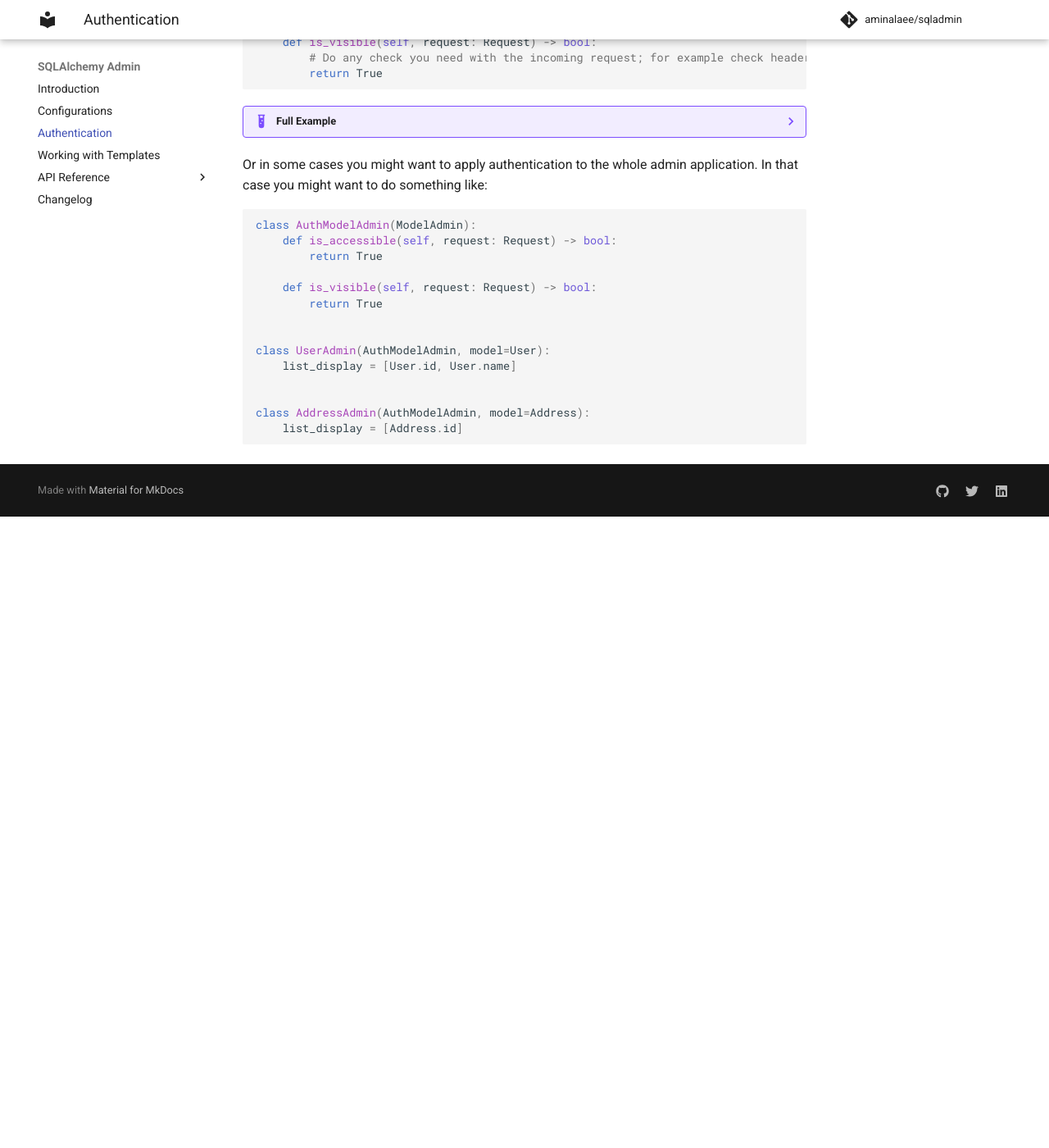
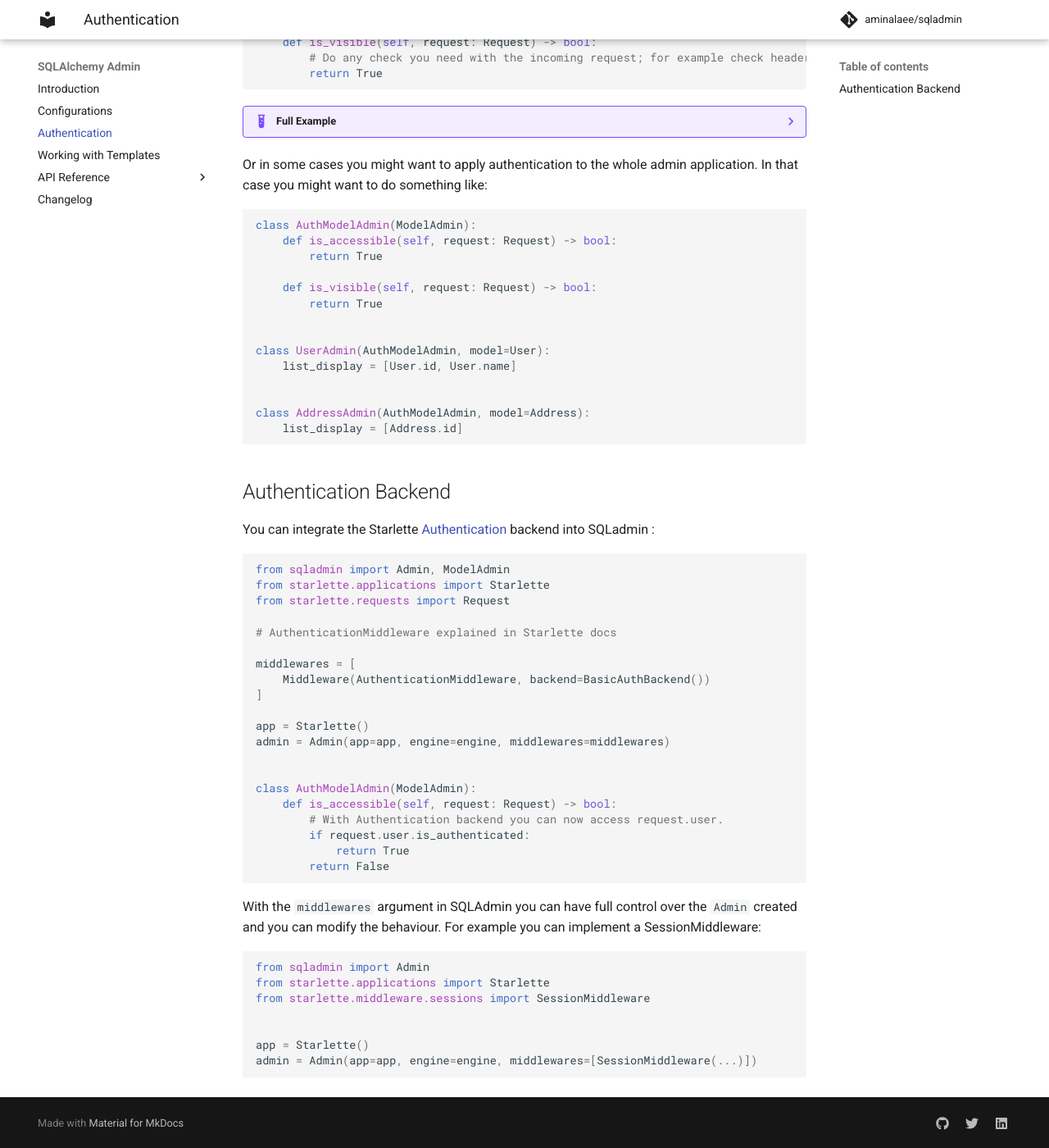
Before and after one commit to aminalaee/sqladmin, an MkDocs documentation site: the page built from docs/authentication.md, in a window 1280 px wide and 1400 px high, scrolled down 826 px. Shown: the whole window at 82% size. Built offline with MkDocs 1.6.1 and Material for MkDocs 9.7.7, drawn with Linux system fonts in a browser that asks for light colours; comment, search, counter and statistics services are not loaded; before the commit the page ends 1456 px from its top, so only the background shows below that.

Commit message:
Add Authentication middleware guide (#132)

````diff
--- a/docs/authentication.md
+++ b/docs/authentication.md
@@ -94,3 +94,44 @@
 class AddressAdmin(AuthModelAdmin, model=Address):
     list_display = [Address.id]
 ```
+
+## Authentication Backend
+
+You can integrate the Starlette [Authentication](https://www.starlette.io/authentication/)
+backend into SQLadmin :
+
+```python
+from sqladmin import Admin, ModelAdmin
+from starlette.applications import Starlette
+from starlette.requests import Request
+
+# AuthenticationMiddleware explained in Starlette docs
+
+middlewares = [
+    Middleware(AuthenticationMiddleware, backend=BasicAuthBackend())
+]
+
+app = Starlette()
+admin = Admin(app=app, engine=engine, middlewares=middlewares)
+
+
+class AuthModelAdmin(ModelAdmin):
+    def is_accessible(self, request: Request) -> bool:
+        # With Authentication backend you can now access request.user.
+        if request.user.is_authenticated:
+            return True
+        return False
+```
+
+With the `middlewares` argument in SQLAdmin you can have full control over the
+`Admin` created and you can modify the behaviour. For example you can implement a SessionMiddleware:
+
+```python
+from sqladmin import Admin
+from starlette.applications import Starlette
+from starlette.middleware.sessions import SessionMiddleware
+
+
+app = Starlette()
+admin = Admin(app=app, engine=engine, middlewares=[SessionMiddleware(...)])
+```
````
